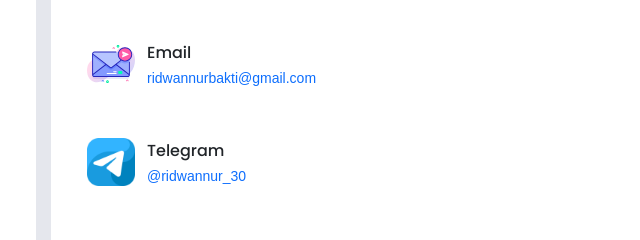
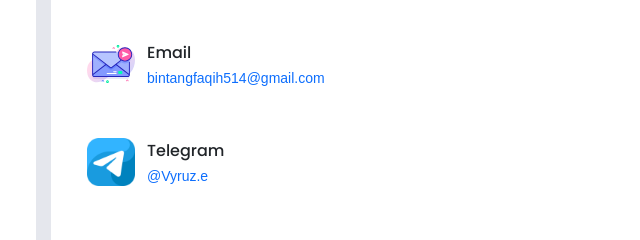
Before and after one commit to v1rruze/bintangfqh, a plain HTML site: page index.html in a window 1280 px wide. Both pictures are taken after a click on the button 1176 px from the left and 636 px from the top of the page. Shown: the part 197-437 px from the top of the page, 328-968 px from the left. Drawn offline with Linux system fonts and the light colour scheme; some packages are replaced by stand-ins of ours; a web font is replaced by a local one.

Commit message:
Update Porto

```diff
--- a/index.html
+++ b/index.html
@@ -511,7 +511,7 @@
                     </div>
                     <div class="info-text">
                       <h5>Email</h5>
-                      <small><a href="mailto:ridwannurbakti@gmail.com" >ridwannurbakti@gmail.com</a></small>
+                      <small><a href="mailto:ridwannurbakti@gmail.com" >bintangfaqih514@gmail.com</a></small>
                     </div>
                   </div>
                 </div>
@@ -523,7 +523,7 @@
                     </div>
                     <div class="info-text">
                       <h5>Telegram</h5>
-                      <small><a href="https://t.me/ridwannur_30">@ridwannur_30</a></small>
+                      <small><a href="https://t.me/vyruz.e">@Vyruz.e</a></small>
                     </div>
                   </div>
                 </div>
```
